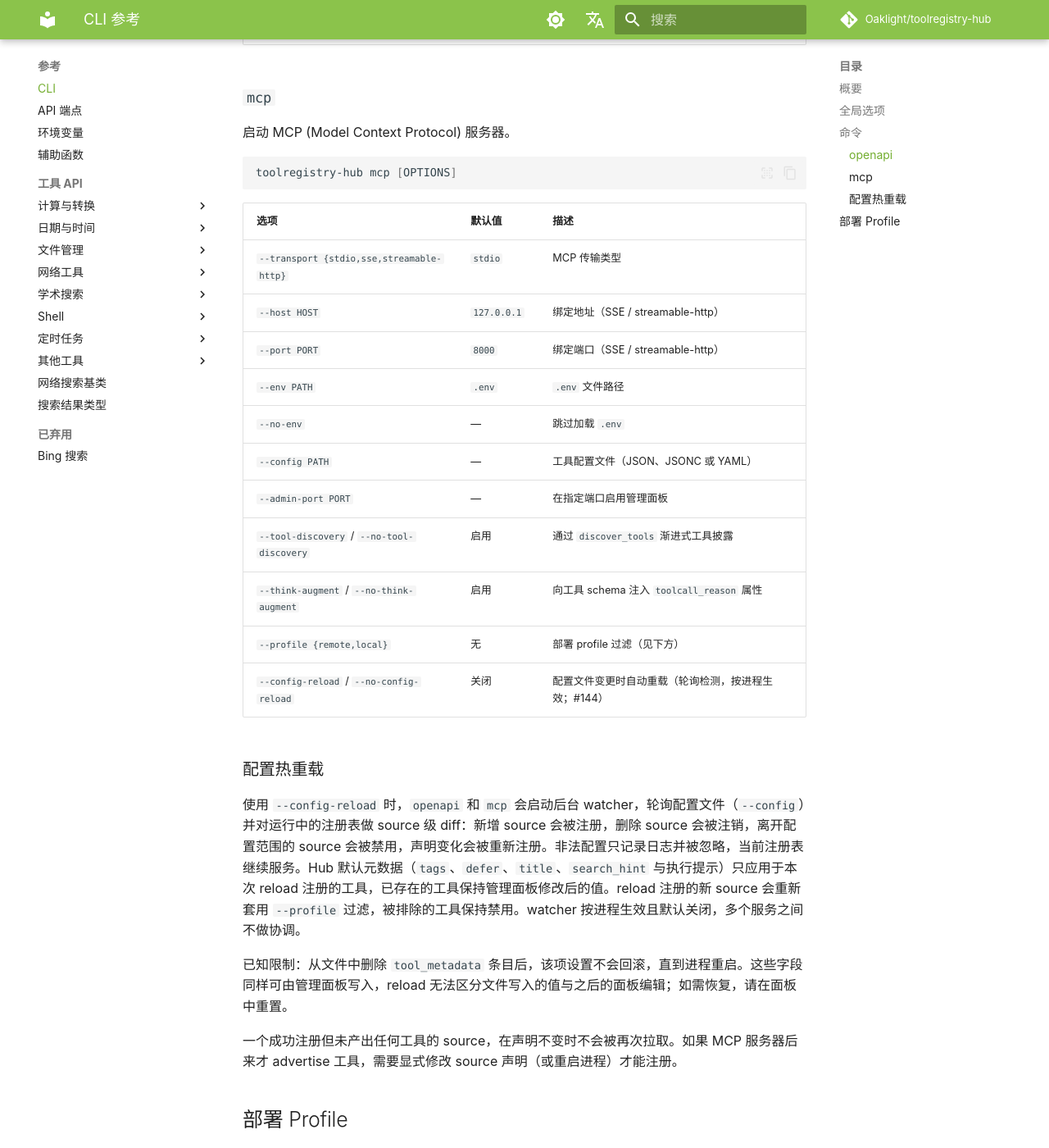
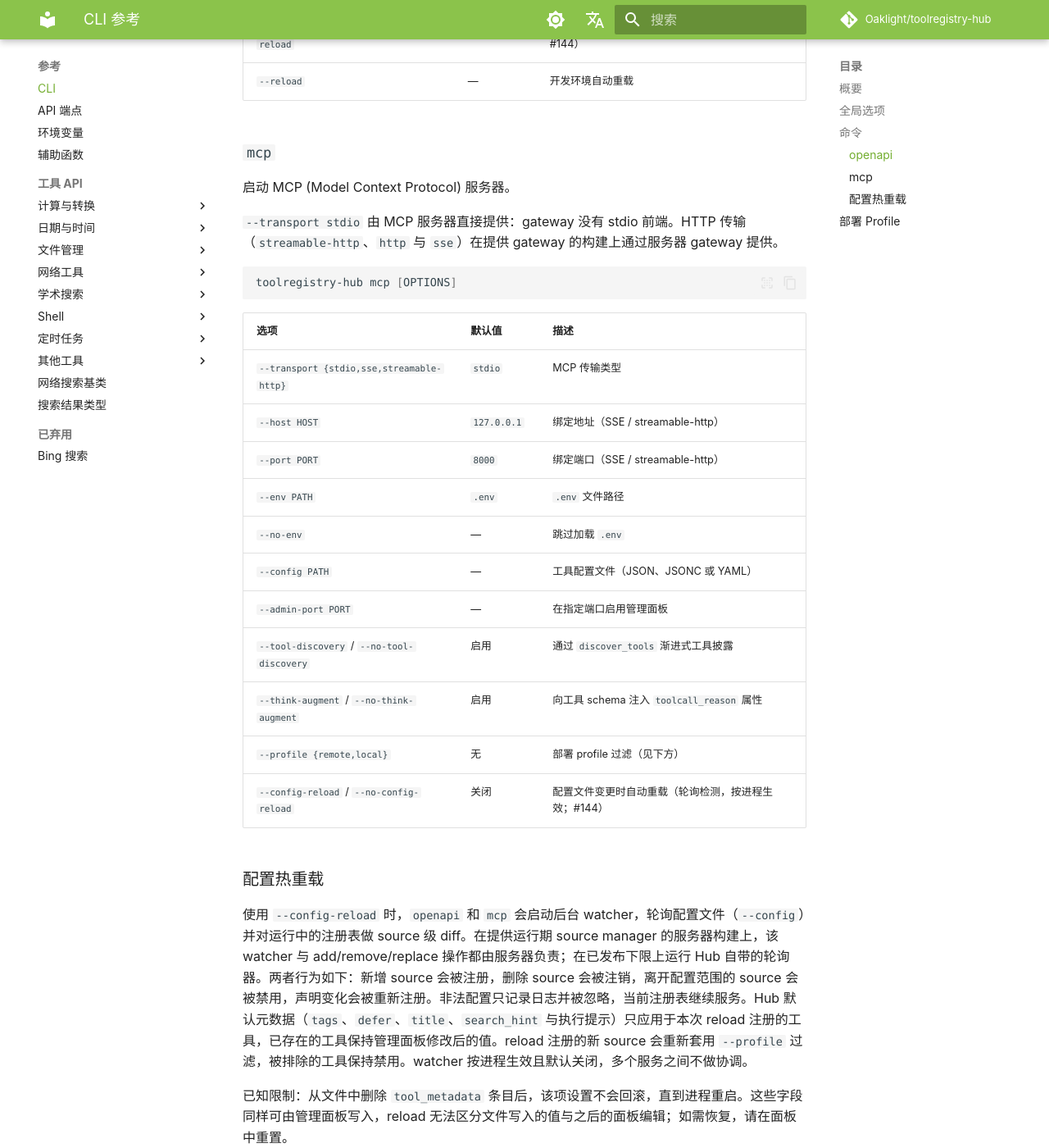
Before and after one commit to Oaklight/toolregistry-hub, an MkDocs documentation site: the page built from docs/reference/cli.md, in a window 1280 px wide and 1400 px high, scrolled down 1576 px. Shown: the whole window at 82% size. Built offline with MkDocs 1.6.1 and Material for MkDocs 9.7.7, drawn with Linux system fonts in a browser that asks for light colours; some web fonts are replaced; comment, search, counter and statistics services are not loaded; some of the changed text lies outside the part shown.

Commit message:
docs(cli): 说明 gateway 与服务器 source manager（#257）

````diff
--- a/docs/reference/cli.md
+++ b/docs/reference/cli.md
@@ -29,6 +29,8 @@
 
 启动 OpenAPI (REST) 服务器。默认使用 FastAPI 后端；`--backend httpserver` 选择零依赖后端。
 
+在提供 gateway 的 `toolregistry-server` 构建上（超出当前已发布下限），该命令通过 gateway 提供，且只启用 OpenAPI 前端；下面的选项不变。
+
 ```bash
 toolregistry-hub openapi [OPTIONS]
 ```
@@ -53,6 +55,8 @@
 
 启动 MCP (Model Context Protocol) 服务器。
 
+`--transport stdio` 由 MCP 服务器直接提供：gateway 没有 stdio 前端。HTTP 传输（`streamable-http`、`http` 与 `sse`）在提供 gateway 的构建上通过服务器 gateway 提供。
+
 ```bash
 toolregistry-hub mcp [OPTIONS]
 ```
@@ -73,7 +77,7 @@
 
 ### 配置热重载
 
-使用 `--config-reload` 时，`openapi` 和 `mcp` 会启动后台 watcher，轮询配置文件（`--config`）并对运行中的注册表做 source 级 diff：新增 source 会被注册，删除 source 会被注销，离开配置范围的 source 会被禁用，声明变化会被重新注册。非法配置只记录日志并被忽略，当前注册表继续服务。Hub 默认元数据（`tags`、`defer`、`title`、`search_hint` 与执行提示）只应用于本次 reload 注册的工具，已存在的工具保持管理面板修改后的值。reload 注册的新 source 会重新套用 `--profile` 过滤，被排除的工具保持禁用。watcher 按进程生效且默认关闭，多个服务之间不做协调。
+使用 `--config-reload` 时，`openapi` 和 `mcp` 会启动后台 watcher，轮询配置文件（`--config`）并对运行中的注册表做 source 级 diff。在提供运行期 source manager 的服务器构建上，该 watcher 与 add/remove/replace 操作都由服务器负责；在已发布下限上运行 Hub 自带的轮询器。两者行为如下：新增 source 会被注册，删除 source 会被注销，离开配置范围的 source 会被禁用，声明变化会被重新注册。非法配置只记录日志并被忽略，当前注册表继续服务。Hub 默认元数据（`tags`、`defer`、`title`、`search_hint` 与执行提示）只应用于本次 reload 注册的工具，已存在的工具保持管理面板修改后的值。reload 注册的新 source 会重新套用 `--profile` 过滤，被排除的工具保持禁用。watcher 按进程生效且默认关闭，多个服务之间不做协调。
 
 已知限制：从文件中删除 `tool_metadata` 条目后，该项设置不会回滚，直到进程重启。这些字段同样可由管理面板写入，reload 无法区分文件写入的值与之后的面板编辑；如需恢复，请在面板中重置。
 
````
Also changed, not shown: docs/changelog.md (+1 -0 lines).
